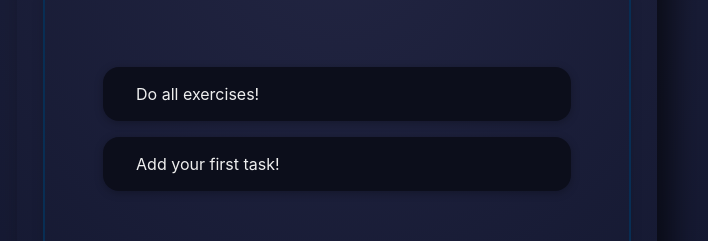
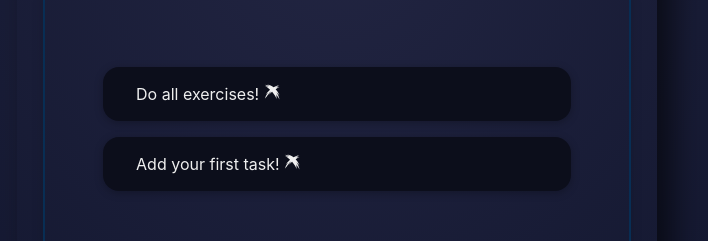
Before and after one commit to jalonghurst/motivational-task-tracker, a React (Create React App) app: page / in a window 1280 px wide. Shown: the part 493-734 px from the top of the page, without its empty margins (303-1011 px from the left). Built offline with nearby package versions, Linux system fonts and the light colour scheme.

Commit message:
Applied font-awesome icon from React icons to Task item, and applied deleteHandler to  cross icon

```diff
--- a/src/components/CourseGoals/CourseGoalItem/CourseGoalItem.js
+++ b/src/components/CourseGoals/CourseGoalItem/CourseGoalItem.js
@@ -1,4 +1,5 @@
 import React from 'react';
+import {GiCrossMark} from 'react-icons/gi'
 
 import './CourseGoalItem.css';
 
@@ -11,8 +12,8 @@ const CourseGoalItem = props => {
   };
 
   return (
-    <li className="goal-item" onClick={deleteHandler}>
-      {props.children}
+    <li className="goal-item" >
+      {props.children} <GiCrossMark onClick={deleteHandler}/>
     </li>
   );
 };
```
Also changed, not shown: 1 other file (tests, documents, lock files or other folders).
